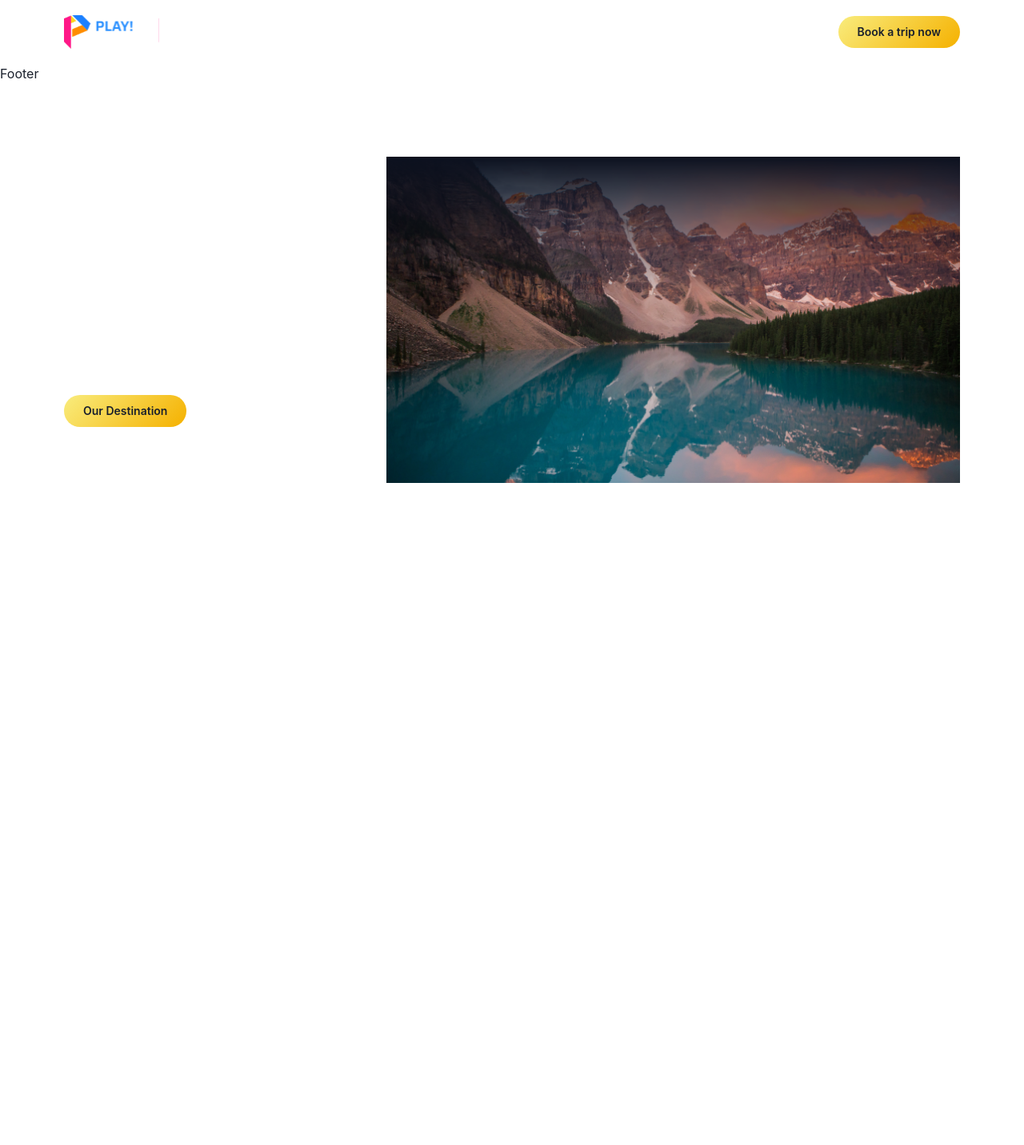
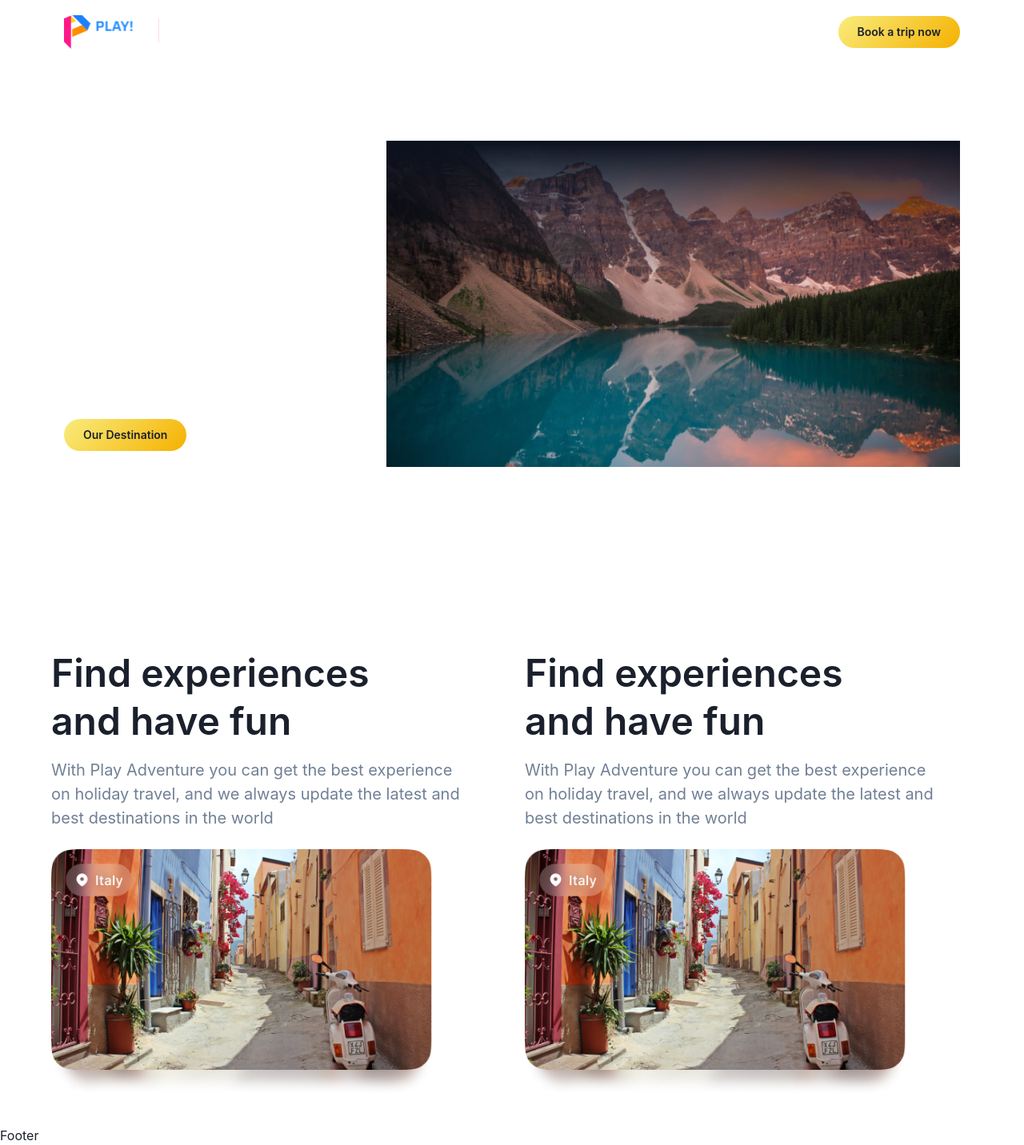
Before and after one commit to tim5046sc/fancy-demo-nextjs, a Next.js app: page / in a window 1280 px wide. Shown: the whole page at 80% size. Before the commit the page ends 800 px from the top, so only its background shows below. Built offline with nearby package versions, Linux system fonts and the light colour scheme.

Commit message:
Build Promo

```diff
--- a/components/Hero.tsx
+++ b/components/Hero.tsx
@@ -14,7 +14,7 @@ export default function Hero() {
       alignItems={"center"}
       px={{base: 8, md: 20}}
     >
-      <Box color="white" maxWidth='600'>
+      <Box color="white" maxWidth='600' pt={'100px'}>
         <Heading fontFamily='Lora serif' fontSize={{ base: 24, md: 62}}>{FAKE_HERO_DATASOURCE.title}</Heading>
         <Text fontSize='16' my={4} lineHeight='1.5'>{FAKE_HERO_DATASOURCE.subtitle}</Text>
         <PrimaryButton label='Our Destination' />
--- /dev/null
+++ b/components/PageSection.tsx
@@ -0,0 +1,18 @@
+import { Box } from "@chakra-ui/react";
+
+type PageSectionProps = {
+  children: React.ReactNode;
+  fullWidth?: boolean;
+};
+
+export default function PageSection(props: PageSectionProps) {
+  if (props.fullWidth) {
+    return <Box>{props.children}</Box>;
+  }
+
+  return (
+    <Box maxWidth="1440px" margin="auto" py={{ base: 5, md: 8 }} px={{base: 5, md: 12}}>
+      {props.children}
+    </Box>
+  );
+}
--- /dev/null
+++ b/components/Promo.tsx
@@ -0,0 +1,20 @@
+import Image from "next/future/image";
+import { Box, Text } from "@chakra-ui/react";
+
+import { FAKE_PROMO_DATASOURCE } from "../fakeData";
+
+export default function Promo() {
+  return (
+    <Box maxWidth="550px" px={4}>
+      <Text fontSize={48} lineHeight="1.25" fontWeight="600" maxW={"400px"}>
+        {FAKE_PROMO_DATASOURCE.title}
+      </Text>
+      <Text pt={4} pb={6} fontSize={20} color="gray.500">
+        {FAKE_PROMO_DATASOURCE.description}
+      </Text>
+      <Box pr={10}>
+        <Image src={FAKE_PROMO_DATASOURCE.image} alt={"Promo Image"} />
+      </Box>
+    </Box>
+  );
+}
--- a/components/index.tsx
+++ b/components/index.tsx
@@ -1,3 +1,5 @@
 export { default as Hero } from './Hero';
 export { default as Navbar } from './Navbar';
 export { default as Page } from './Page';
+export { default as PageSection } from './PageSection';
+export { default as Promo } from './Promo';
--- /dev/null
+++ b/fakeData/Promo.ts
@@ -0,0 +1,8 @@
+import promo1 from "../assets/promo1.png";
+
+export const FAKE_PROMO_DATASOURCE = {
+  title: "Find experiences and have fun",
+  description:
+    "With Play Adventure you can get the best experience on holiday travel, and we always update the latest and best destinations in the world",
+  image: promo1,
+};
--- a/fakeData/index.ts
+++ b/fakeData/index.ts
@@ -1,2 +1,3 @@
+export * from './Hero';
 export * from './Navbar';
-export * from './Hero';
+export * from './Promo';
--- a/pages/index.tsx
+++ b/pages/index.tsx
@@ -1,13 +1,25 @@
 import type { NextPage } from "next";
-import { Hero, Page } from "../components";
-import { Box } from '@chakra-ui/react';
+import { Hero, Page, PageSection, Promo } from "../components";
+import { Box, Flex } from "@chakra-ui/react";
 
 const Home: NextPage = () => {
   return (
     <Page>
-      <Box position='absolute' top='0' right='0' left='0'>
-        <Hero />
-      </Box>
+      <PageSection fullWidth>
+        <Box marginTop="-100px">
+          <Hero />
+        </Box>
+      </PageSection>
+      <PageSection>
+        <Flex flexWrap="wrap">
+          <Box flexBasis={{ base: "100%", md: "50%" }}>
+            <Promo />
+          </Box>
+          <Box flexBasis={{ base: "100%", md: "50%" }}>
+            <Promo />
+          </Box>
+        </Flex>
+      </PageSection>
     </Page>
   );
 };
```
Also changed, not shown: assets/promo1.png (added).
